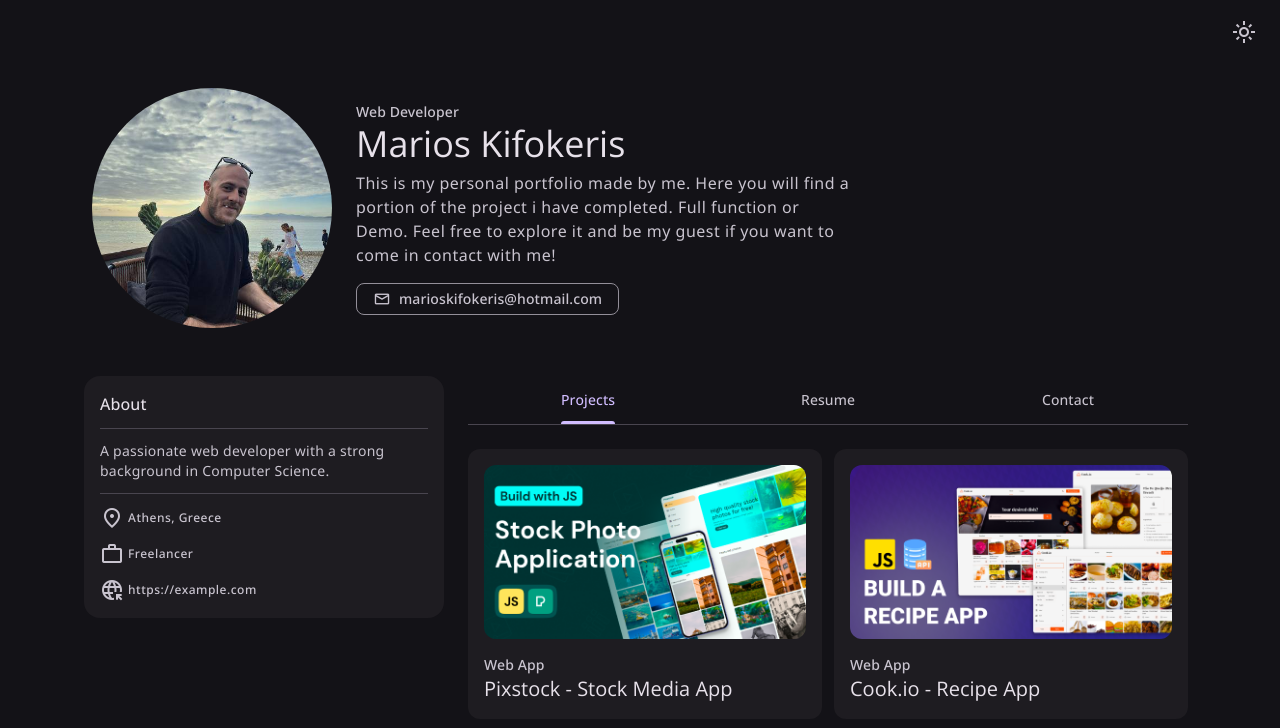
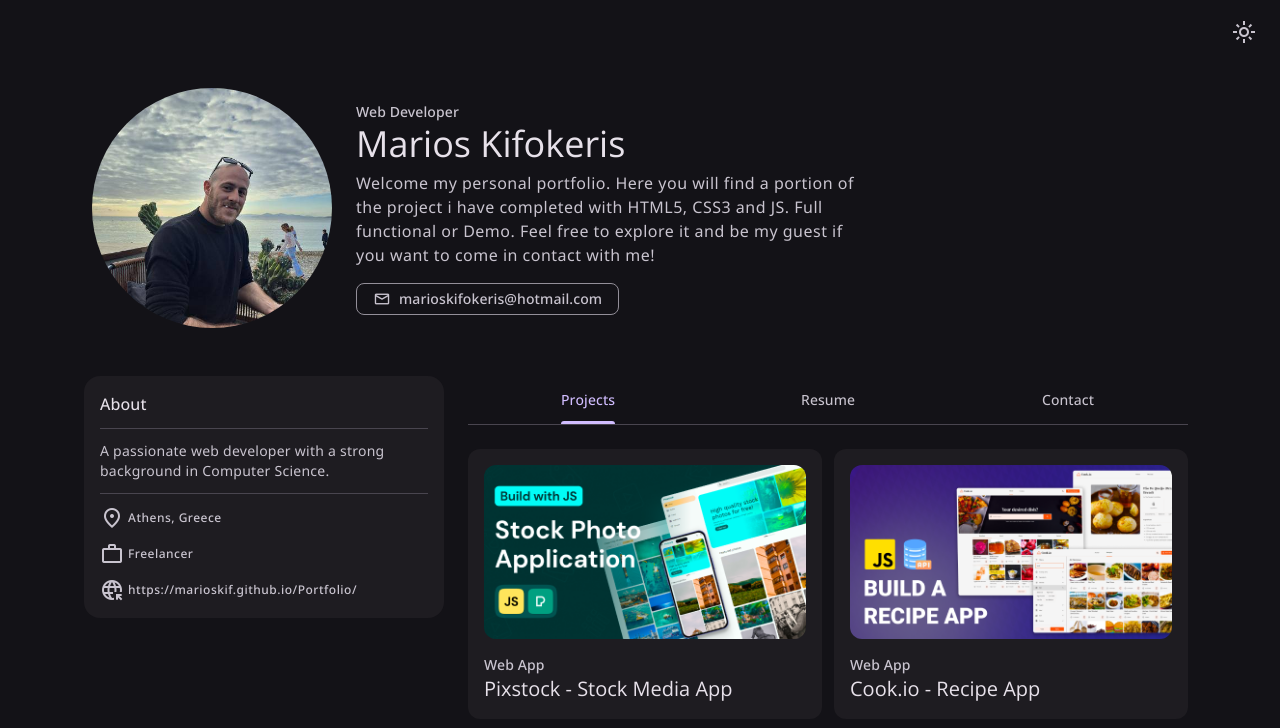
Before and after one commit to MariosKif/Portfolio, a plain HTML site: page index.html in a window 1280 px wide. Shown: the top 728 px of the page. Drawn offline with nearby package versions, Linux system fonts and the light colour scheme.

Commit message:
Update index.html

```diff
--- a/index.html
+++ b/index.html
@@ -15,9 +15,10 @@
     />
     <meta
       name="description"
-      content="This is my personal portfolio made by me. Here you will find a portion
-    of the project i have completed. Full function or Demo. Feel free to explore it and be my guest if you want
-    to come in contact with me!"
+      content="Welcome my personal portfolio. Here you will find a portion
+      of the project i have completed with HTML5, CSS3 and JS. Full functional or Demo.
+       Feel free to explore it and be my guest if you want
+      to come in contact with me!"
     />
     <!--
         favicon
@@ -86,8 +87,8 @@
               <h1 class="display-small">Marios Kifokeris</h1>
 
               <p class="body-large section-text">
-                This is my personal portfolio made by me. Here you will find a portion
-    of the project i have completed. Full function or Demo. Feel free to explore it and be my guest if you want
+                Welcome my personal portfolio. Here you will find a portion
+    of the project i have completed with HTML5, CSS3 and JS. Full functional or Demo. Feel free to explore it and be my guest if you want
     to come in contact with me!
               </p>
 
@@ -142,8 +143,8 @@
                 <span class="material-symbols-outlined" aria-hidden="true">
                   captive_portal
                 </span>
-                <a href="https://example.com" class="label-medium"
-                  >https://example.com</a
+                <a href="https://marioskif.github.io/Portfolio/" class="label-medium"
+                  >https://marioskif.github.io/Portfolio/</a
                 >
               </li>
             </ul>
@@ -569,7 +570,7 @@
                       <i class="fa-brands fa-linkedin-in"></i>
                     </a>
                     <!--github-linear.svg-->
-                    <a href="#" class="social-item">
+                    <a href="https://github.com/MariosKif" class="social-item">
                       <svg
                         width="24"
                         height="24"
```
